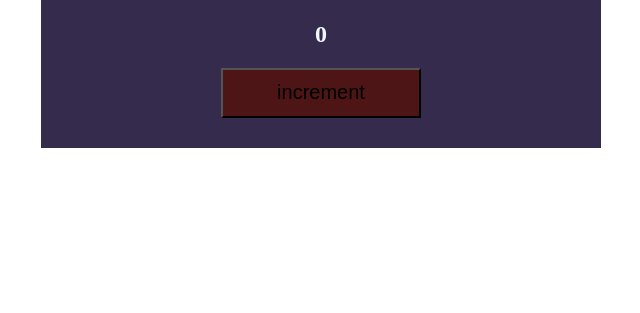
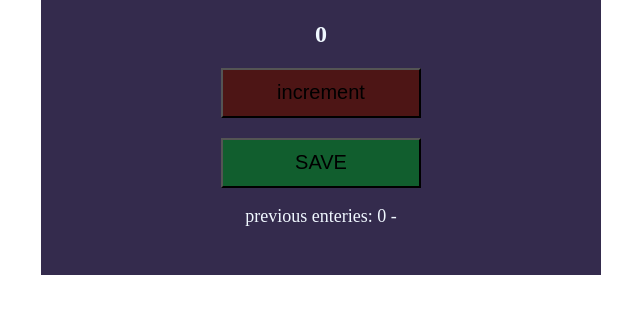
Before and after one commit to Toutouhelwa/passenger-counter-js, a plain HTML site: page index.html in a window 1280 px wide. Shown: the part 117-430 px from the top of the page, without its empty margins (319-959 px from the left). Drawn offline with Linux system fonts and the light colour scheme.

Commit message:
Update index.html

```diff
--- a/index.html
+++ b/index.html
@@ -7,6 +7,8 @@
             <h1>people entred:</h1>
             <h2 id="count-el">0</h2>
             <button class="increment-btn" onclick="increment()">increment</button>
+            <button class="save-btn" onclick="save()">SAVE</button>
+            <p id ="string-el">previous enteries: </p>
         </div>
         <script src="index.js"></script>
     </body>
```
